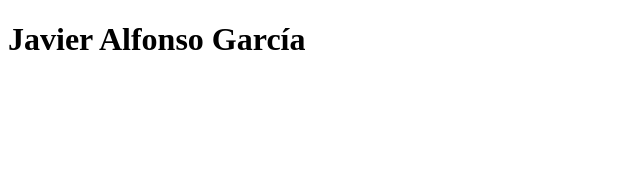
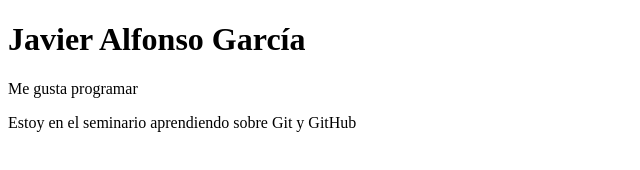
Before and after one commit to JavierGM23/Seminario-Git, a plain HTML site: page index.html in a window 1280 px wide. Shown: the whole page, without its empty margins (0-640 px from the left). Drawn offline with Linux system fonts and the light colour scheme.

Commit message:
Agregué información sobre mi

```diff
--- a/index.html
+++ b/index.html
@@ -8,5 +8,7 @@
 </head>
 <body>
     <h1>Javier Alfonso García</h1>
+    <p>Me gusta programar</p>
+    <p>Estoy en el seminario aprendiendo sobre Git y GitHub</p>
 </body>
 </html>
```
